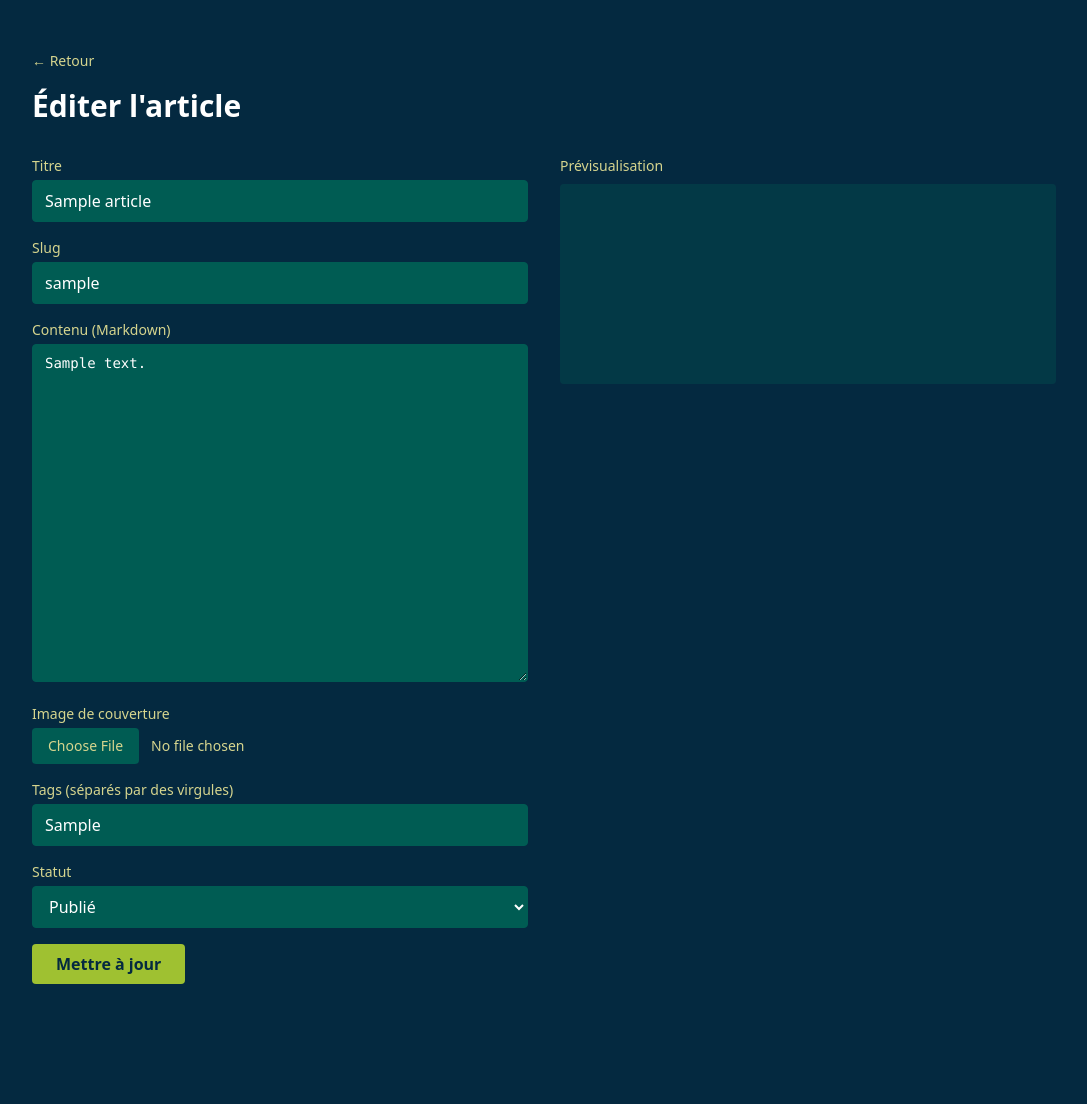
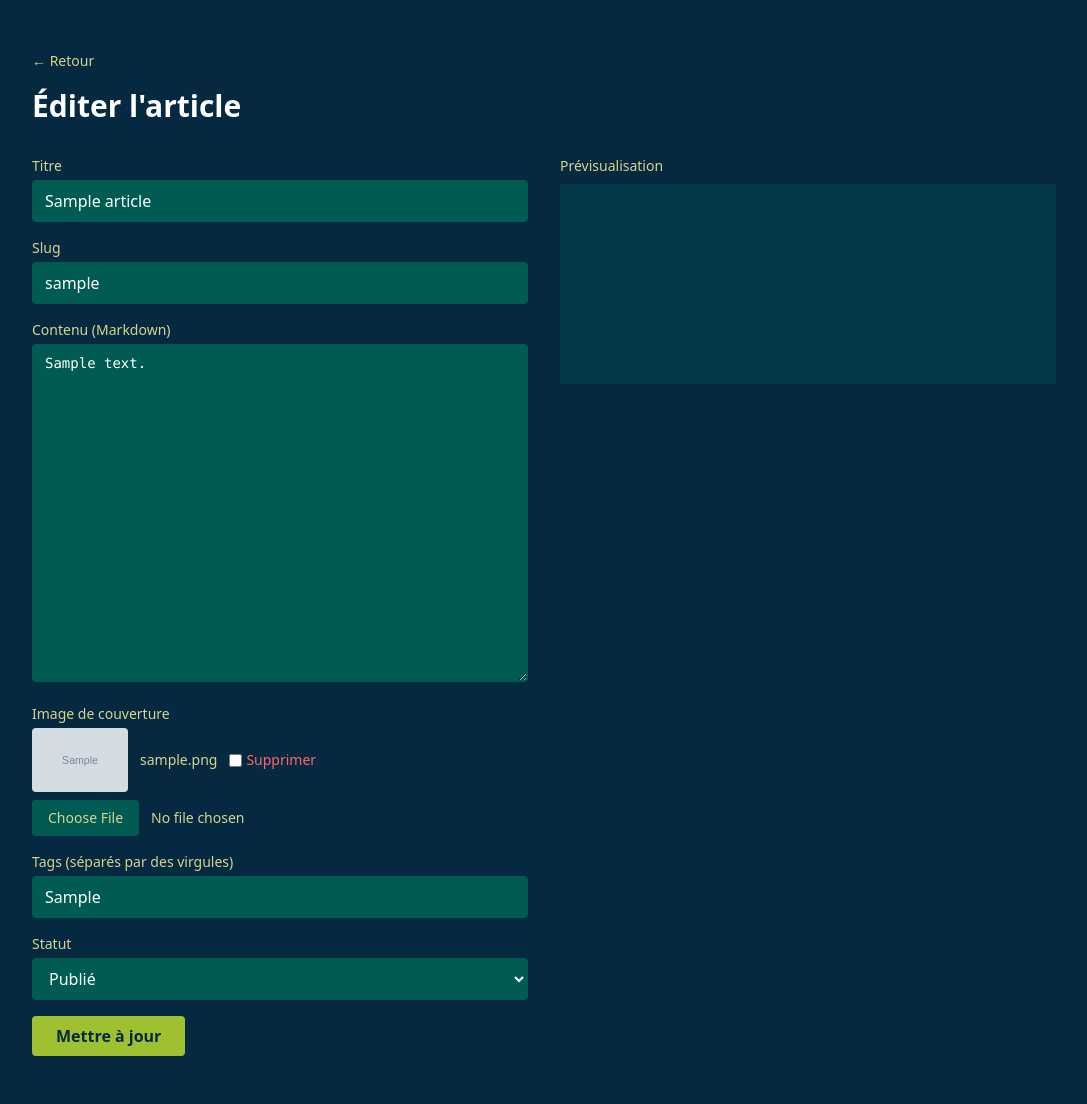
Before and after one commit to nicolasdeclerck/nickorp-website, a Django app: a page that uses templates/dashboard/article_form.html in a window 1280 px wide. Shown: the whole page, without its empty margins (96-1183 px from the left). Before the commit the page ends 984 px from the top, so only its background shows below. Run offline with Django 5.2, Linux system fonts and the light colour scheme; a user stored in the database is signed in; tables that the repository leaves empty hold one stand-in row (values such as "Sample post"); grey boxes marked "Sample" are stand-in pictures; style sheets or scripts are compiled from the project's sources; parts of the project's set-up code (start-up, migrations or seed data) failed here and were passed over.

Commit message:
Add cover image preview and delete in article form
Co-Authored-By: Claude Opus 4.6 (1M context) <noreply@anthropic.com>

```diff
--- a/dashboard/views.py
+++ b/dashboard/views.py
@@ -27,6 +27,12 @@ class DashboardUpdateView(SuperuserRequiredMixin, UpdateView):
     fields = ['title', 'slug', 'content', 'cover_image', 'tags', 'status']
     success_url = reverse_lazy('dashboard:list')
 
+    def form_valid(self, form):
+        if self.request.POST.get('clear_cover_image'):
+            form.instance.cover_image.delete(save=False)
+            form.instance.cover_image = None
+        return super().form_valid(form)
+
 
 class DashboardDeleteView(SuperuserRequiredMixin, DeleteView):
     model = Article
--- a/templates/dashboard/article_form.html
+++ b/templates/dashboard/article_form.html
@@ -35,6 +35,16 @@
 
                 <div>
                     <label for="id_cover_image" class="block text-sm text-sand mb-1">Image de couverture</label>
+                    {% if form.instance.cover_image %}
+                    <div class="flex items-center gap-3 mb-2">
+                        <img src="{{ form.instance.cover_image.url }}" alt="" class="h-16 w-24 object-cover rounded">
+                        <span class="text-sm text-sand">{{ form.instance.cover_image.name }}</span>
+                        <label class="flex items-center gap-1 text-sm text-red-400 hover:text-red-300 cursor-pointer transition-colors">
+                            <input type="checkbox" name="clear_cover_image" value="1" class="accent-red-400">
+                            Supprimer
+                        </label>
+                    </div>
+                    {% endif %}
                     <input type="file" name="cover_image" id="id_cover_image" accept="image/*"
                            class="w-full text-sand text-sm file:mr-3 file:py-2 file:px-4 file:rounded file:border-0 file:bg-teal file:text-sand file:cursor-pointer">
                 </div>
```
